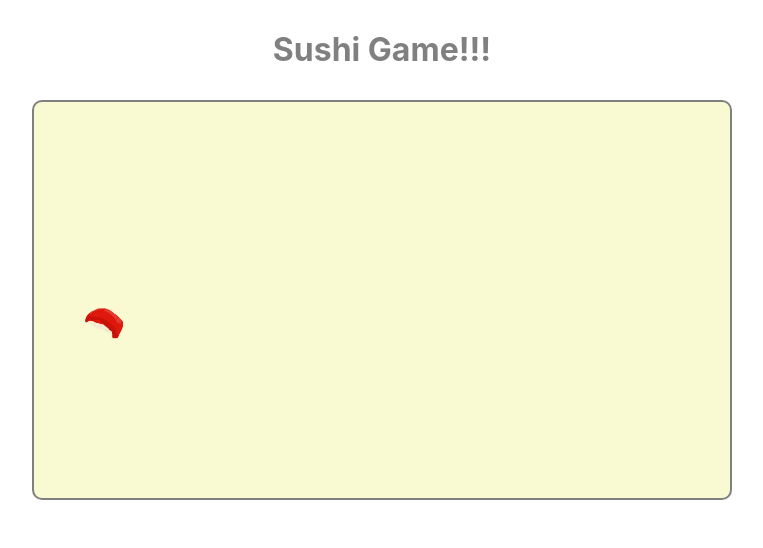
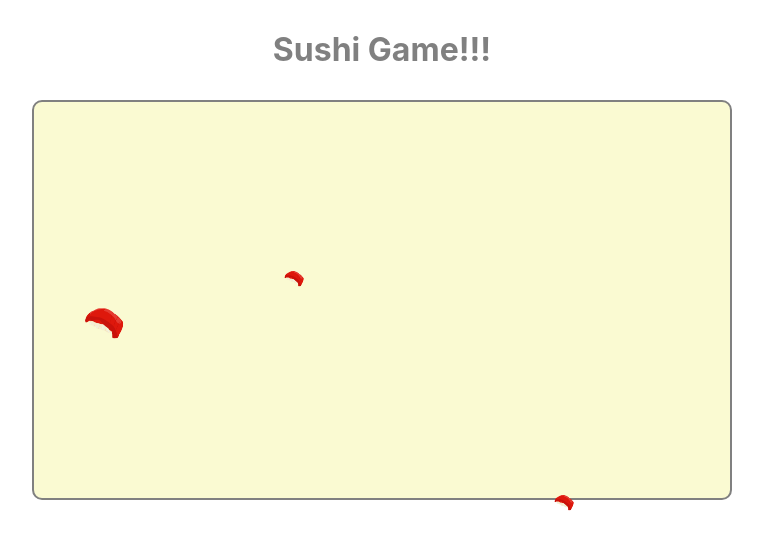
Before and after one commit to aoman-n/sushi-game, a React app: page / in a window 1280 px wide. Shown: the top 548 px of the page, without its empty margins (258-1021 px from the left). Built offline with nearby package versions, Linux system fonts and the light colour scheme.

Commit message:
Implement enemy

```diff
--- /dev/null
+++ b/src/actions/enemy.ts
@@ -0,0 +1,33 @@
+import * as ActionType from './enemyConstants';
+import { Enemy } from '../reducers/enemy';
+
+interface UpdateEnemiesParams {
+  enemies: Enemy[];
+}
+
+// 必要なさそう
+export const prepareEnemy = () => ({
+  type: ActionType.PREPARE_ENEMY as typeof ActionType.PREPARE_ENEMY,
+});
+
+export const generateEnemy = (params: Enemy) => ({
+  type: ActionType.GENERATE as typeof ActionType.GENERATE,
+  payload: { params },
+});
+
+export const updateEnemies = (params: UpdateEnemiesParams) => ({
+  type: ActionType.UPDATE_ENEMIES as typeof ActionType.UPDATE_ENEMIES,
+  payload: { params },
+});
+
+// 必要なさそう
+export const deleteEnemy = (params: { id: number }) => ({
+  type: ActionType.DELETE as typeof ActionType.DELETE,
+  payload: { params },
+});
+
+export type EnemyAction =
+  | ReturnType<typeof prepareEnemy>
+  | ReturnType<typeof updateEnemies>
+  | ReturnType<typeof generateEnemy>
+  | ReturnType<typeof deleteEnemy>;
--- /dev/null
+++ b/src/actions/enemyConstants.ts
@@ -0,0 +1,4 @@
+export const PREPARE_ENEMY = 'ENEMY/PREPARE_ENEMY';
+export const GENERATE = 'ENEMY/GENERATE';
+export const UPDATE_ENEMIES = 'ENEMY/UPDATE_ENEMIES';
+export const DELETE = 'ENEMY/DELETE';
--- a/src/components/GameScreen.tsx
+++ b/src/components/GameScreen.tsx
@@ -4,6 +4,7 @@ import { jsx } from '@emotion/core';
 import styled from '@emotion/styled';
 import sushi from './images/player.png';
 import { Bullet } from '../reducers/playerBullet';
+import { Enemy } from '../reducers/enemy';
 
 interface Player {
   x: number;
@@ -13,9 +14,14 @@ interface Player {
 interface GameScreenProps {
   player: Player;
   playerBullets: Bullet[];
+  enemies: Enemy[];
 }
 
-const GameScreen: FC<GameScreenProps> = ({ player, playerBullets }) => {
+const GameScreen: FC<GameScreenProps> = ({
+  player,
+  playerBullets,
+  enemies,
+}) => {
   const { x, y } = player;
 
   return (
@@ -27,6 +33,15 @@ const GameScreen: FC<GameScreenProps> = ({ player, playerBullets }) => {
             .
           </PlayerBullet>
         ))}
+        {enemies.map(enemy => (
+          <EnemyIcon
+            key={enemy.id}
+            x={enemy.x}
+            y={enemy.y}
+            alt="sushi"
+            src={sushi}
+          />
+        ))}
       </Screen>
     </Container>
   );
@@ -37,6 +52,10 @@ interface PlayerIconStyleProps {
   y: number;
 }
 interface PlayerBulletStyleProps {
+  x: number;
+  y: number;
+}
+interface EnemyStyleProps {
   x: number;
   y: number;
 }
@@ -69,5 +88,12 @@ const PlayerBullet = styled.span<PlayerBulletStyleProps>`
   top: ${props => props.y}px;
   left: ${props => props.x}px;
 `;
+const EnemyIcon = styled.img<EnemyStyleProps>`
+  height: 20px;
+  width: 20px;
+  position: absolute;
+  top: ${props => props.y}px;
+  left: ${props => props.x}px;
+`;
 
 export default GameScreen;
--- a/src/containers/GameScreenContainer.tsx
+++ b/src/containers/GameScreenContainer.tsx
@@ -1,6 +1,7 @@
 import React, { FC, useEffect, useState, KeyboardEvent } from 'react';
 import { bindActionCreators, Dispatch } from 'redux';
 import { connect } from 'react-redux';
+/* action, reducer */
 import { RootStateType } from '../reducers/index';
 import {
   upStart,
@@ -15,11 +16,14 @@ import {
 import { prepareBullet } from '../actions/playerBullet';
 import { PlayerState } from '../reducers/player';
 import { Bullet } from '../reducers/playerBullet';
+import { Enemy } from '../reducers/enemy';
+/* component */
 import GameScreen from '../components/GameScreen';
 
 interface StateProps {
   player: PlayerState;
   playerBullets: Bullet[];
+  enemies: Enemy[];
 }
 
 interface DispatchProps {
@@ -39,6 +43,7 @@ type EnhancedGameScreenProps = StateProps & DispatchProps;
 const mapStateToProps = (state: RootStateType): StateProps => ({
   player: state.player,
   playerBullets: state.playerBullet.bullets,
+  enemies: state.enemy.enemies,
 });
 
 const mapDispatchToProps = (dispatch: Dispatch): DispatchProps =>
@@ -61,6 +66,7 @@ const mapDispatchToProps = (dispatch: Dispatch): DispatchProps =>
 const GameScreenContainer: FC<EnhancedGameScreenProps> = ({
   player,
   playerBullets,
+  enemies,
   upStart,
   upStop,
   downStart,
@@ -116,7 +122,7 @@ const GameScreenContainer: FC<EnhancedGameScreenProps> = ({
     });
   }, []);
 
-  return <GameScreen {...{ player, playerBullets }} />;
+  return <GameScreen {...{ player, playerBullets, enemies }} />;
 };
 
 export default connect(
--- /dev/null
+++ b/src/reducers/enemy.ts
@@ -0,0 +1,47 @@
+import { Reducer } from 'redux';
+import * as ActionType from '../actions/enemyConstants';
+import { EnemyAction } from '../actions/enemy';
+
+export interface Enemy {
+  id: number;
+  x: number;
+  y: number;
+}
+
+export interface EnemyState {
+  enemies: Enemy[];
+}
+
+const initialState: EnemyState = {
+  enemies: [],
+};
+
+const enemyReducer: Reducer<EnemyState, EnemyAction> = (
+  state: EnemyState = initialState,
+  action: EnemyAction,
+) => {
+  switch (action.type) {
+    case ActionType.PREPARE_ENEMY:
+      return state;
+    case ActionType.GENERATE:
+      return {
+        ...state,
+        enemies: state.enemies.concat(action.payload.params),
+      };
+    case ActionType.UPDATE_ENEMIES:
+      return {
+        ...state,
+        enemies: action.payload.params.enemies,
+      };
+    case ActionType.DELETE:
+      return state;
+    default: {
+      /* eslint-disable-next-line @typescript-eslint/no-unused-vars */
+      const _: never = action;
+
+      return state;
+    }
+  }
+};
+
+export default enemyReducer;
--- a/src/reducers/index.ts
+++ b/src/reducers/index.ts
@@ -2,15 +2,18 @@ import { combineReducers } from 'redux';
 import keyboard, { KeyboardState } from './keyboard';
 import player, { PlayerState } from './player';
 import playerBullet, { PlayerBulletState } from './playerBullet';
+import enemy, { EnemyState } from './enemy';
 
 export interface RootStateType {
   keybord: KeyboardState;
   player: PlayerState;
   playerBullet: PlayerBulletState;
+  enemy: EnemyState;
 }
 
 export default combineReducers({
   keyboard,
   player,
   playerBullet,
+  enemy,
 });
--- /dev/null
+++ b/src/sagas/enemy.ts
@@ -0,0 +1,44 @@
+import { fork, put, delay, select } from 'redux-saga/effects';
+// import * as ActionType from '../actions/enemyConstants';
+import { generateEnemy, updateEnemies } from '../actions/enemy';
+import { Enemy } from '../reducers/enemy';
+import { checkInFrame } from '../utils';
+
+const velocity = 30;
+let enemyId = 1;
+
+function* updateWorker() {
+  while (true) {
+    yield delay(500);
+    const { enemies } = yield select(state => state.enemy);
+    const updatedEnemies = enemies.map((enemy: Enemy) => {
+      const newEnemy = enemy;
+      newEnemy.x -= velocity;
+
+      return newEnemy;
+    });
+    const deletedEnemies = updatedEnemies.filter((enemy: Enemy) =>
+      checkInFrame(enemy),
+    );
+    yield put(updateEnemies({ enemies: deletedEnemies }));
+  }
+}
+
+function* generateWorker() {
+  while (true) {
+    yield put(
+      generateEnemy({
+        id: enemyId,
+        x: 700,
+        y: Math.round(Math.random() * 400),
+      }),
+    );
+    enemyId += 1;
+    yield delay(5000);
+  }
+}
+
+export default function* rootSaga() {
+  yield fork(generateWorker);
+  yield fork(updateWorker);
+}
--- a/src/sagas/index.ts
+++ b/src/sagas/index.ts
@@ -1,8 +1,10 @@
 import { fork } from 'redux-saga/effects';
 import keyboard from './keyboard';
 import playerBullet from './playerBullet';
+import enemy from './enemy';
 
 export default function* rootSaga() {
   yield fork(keyboard);
   yield fork(playerBullet);
+  yield fork(enemy);
 }
--- /dev/null
+++ b/src/utils/index.ts
@@ -0,0 +1,9 @@
+export function checkInFrame<T extends { x: number; y: number }>(
+  obj: T,
+): boolean {
+  if (obj.x <= 700 && obj.x >= 0 && obj.y <= 400 && obj.y >= 0) {
+    return true;
+  }
+
+  return false;
+}
```
